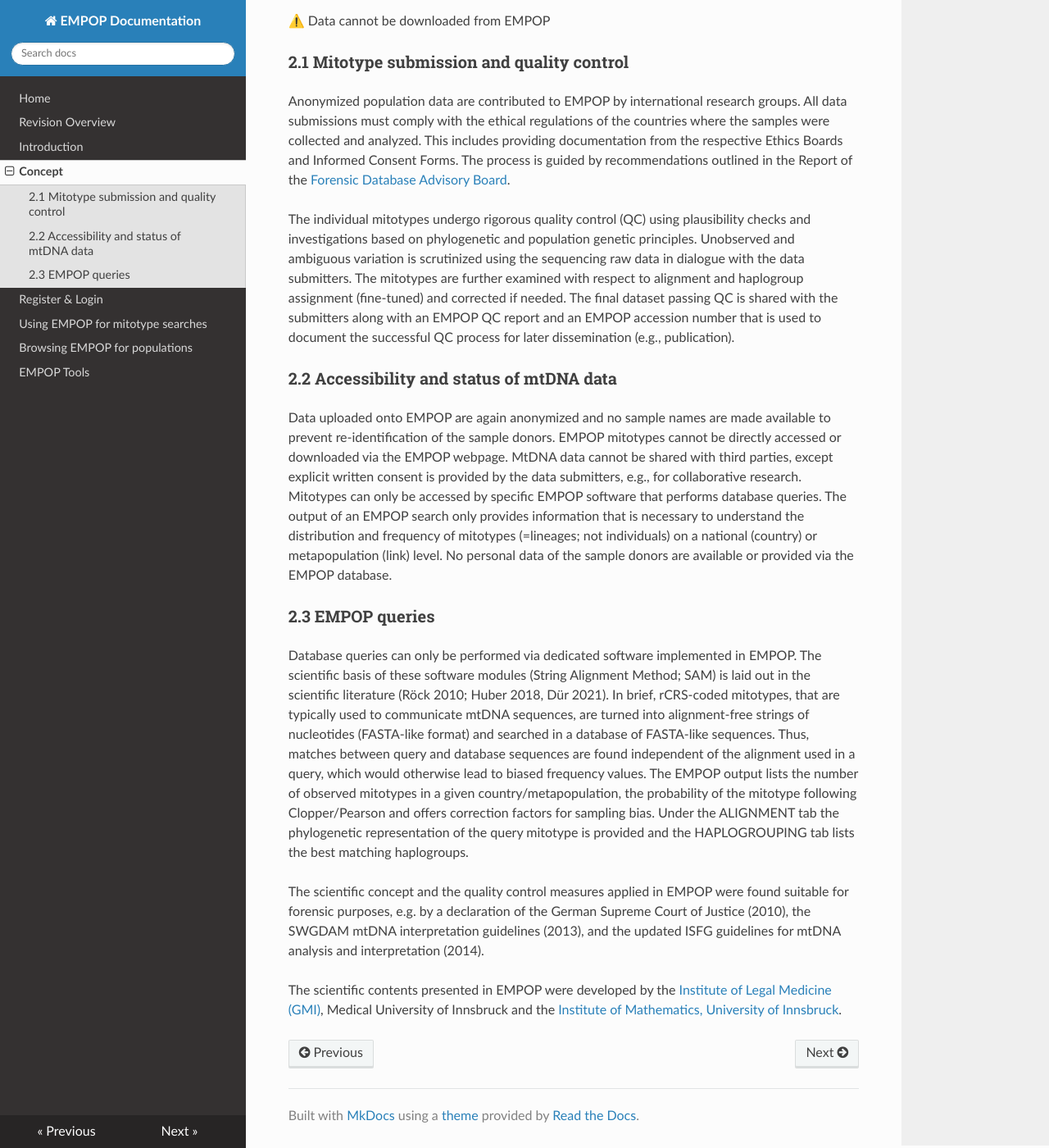
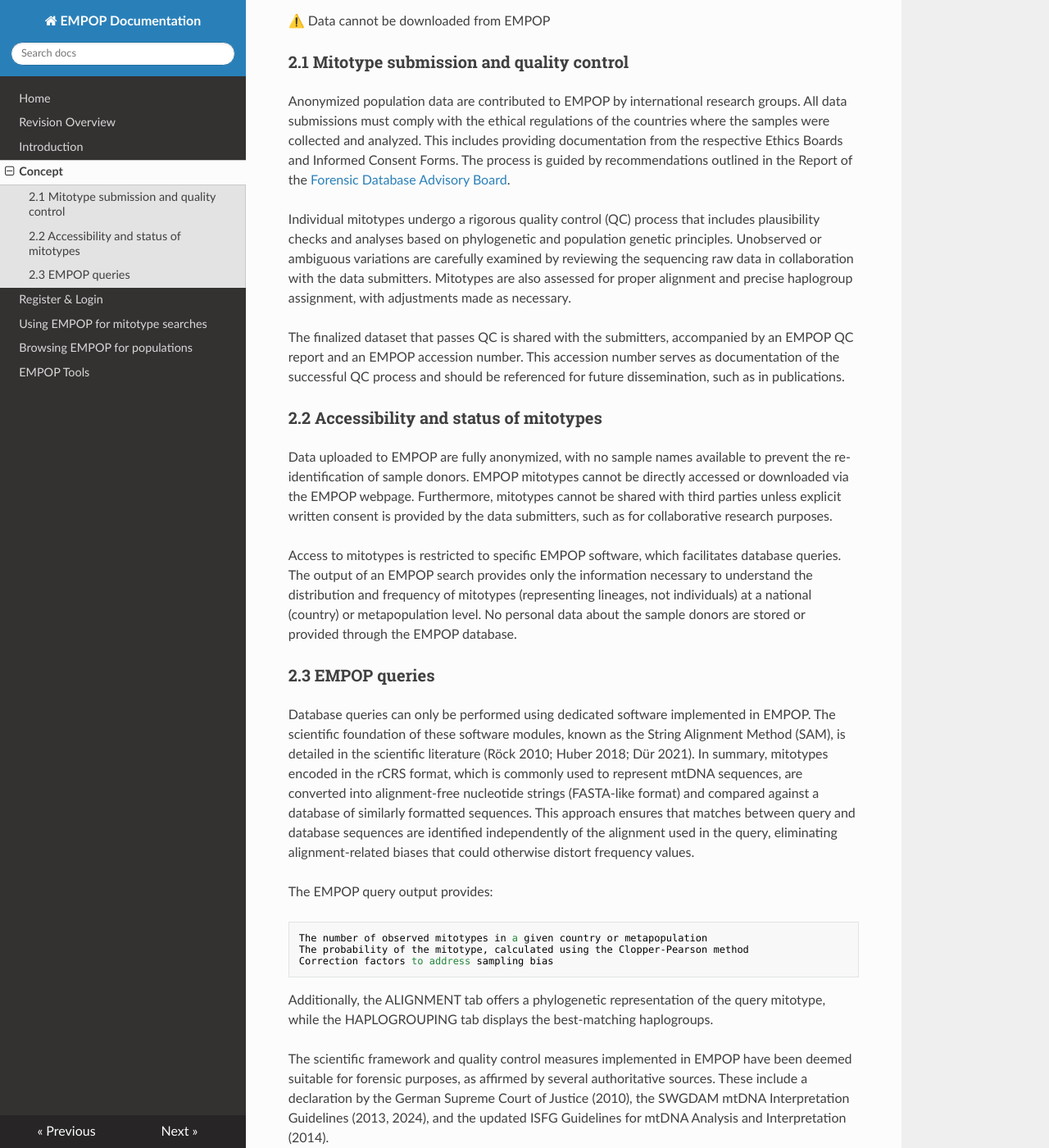
Before and after one commit to gmitirol/empop-use, an MkDocs documentation site: the page built from docs/concept.md, in a window 1280 px wide and 1400 px high, scrolled down 477 px. Shown: the whole window at 82% size. Built offline with MkDocs 1.6.1, drawn with Linux system fonts in a browser that asks for light colours; nearby versions of some CDN libraries.

Commit message:
Update concept.md

```diff
--- a/docs/concept.md
+++ b/docs/concept.md
@@ -19,16 +19,27 @@
 ### 2.1	 Mitotype submission and quality control
 Anonymized population data are contributed to EMPOP by international research groups. All data submissions must comply with the ethical regulations of the countries where the samples were collected and analyzed. This includes providing documentation from the respective Ethics Boards and Informed Consent Forms. The process is guided by recommendations outlined in the Report of the [Forensic Database Advisory Board](https://doi.org/10.1016/j.fsigen.2024.103053).
 
-The individual mitotypes undergo rigorous quality control (QC) using plausibility checks and investigations based on phylogenetic and population genetic principles. Unobserved and ambiguous variation is scrutinized using the sequencing raw data in dialogue with the data submitters. The mitotypes are further examined with respect to alignment and haplogroup assignment (fine-tuned) and corrected if needed. The final dataset passing QC is shared with the submitters along with an EMPOP QC report and an EMPOP accession number that is used to document the successful QC process for later dissemination (e.g., publication).
+Individual mitotypes undergo a rigorous quality control (QC) process that includes plausibility checks and analyses based on phylogenetic and population genetic principles. Unobserved or ambiguous variations are carefully examined by reviewing the sequencing raw data in collaboration with the data submitters. Mitotypes are also assessed for proper alignment and precise haplogroup assignment, with adjustments made as necessary.
 
-### 2.2	 Accessibility and status of mtDNA data
-Data uploaded onto EMPOP are again anonymized and no sample names are made available to prevent re-identification of the sample donors. EMPOP mitotypes cannot be directly accessed or downloaded via the EMPOP webpage. MtDNA data cannot be shared with third parties, except explicit written consent is provided by the data submitters, e.g., for collaborative research. Mitotypes can only be accessed by specific EMPOP software that performs database queries. The output of an EMPOP search only provides information that is necessary to understand the distribution and frequency of mitotypes (=lineages; not individuals) on a national (country) or metapopulation (link) level. No personal data of the sample donors are available or provided via the EMPOP database.
+The finalized dataset that passes QC is shared with the submitters, accompanied by an EMPOP QC report and an EMPOP accession number. This accession number serves as documentation of the successful QC process and should be referenced for future dissemination, such as in publications.
+
+### 2.2	 Accessibility and status of mitotypes
+Data uploaded to EMPOP are fully anonymized, with no sample names available to prevent the re-identification of sample donors. EMPOP mitotypes cannot be directly accessed or downloaded via the EMPOP webpage. Furthermore, mitotypes cannot be shared with third parties unless explicit written consent is provided by the data submitters, such as for collaborative research purposes.
+
+Access to mitotypes is restricted to specific EMPOP software, which facilitates database queries. The output of an EMPOP search provides only the information necessary to understand the distribution and frequency of mitotypes (representing lineages, not individuals) at a national (country) or metapopulation level. No personal data about the sample donors are stored or provided through the EMPOP database.
 
 ### 2.3	 EMPOP queries
-Database queries can only be performed via dedicated software implemented in EMPOP. The scientific basis of these software modules (String Alignment Method; SAM) is laid out in the scientific literature (Röck 2010; Huber 2018, Dür 2021). In brief, rCRS-coded mitotypes, that are typically used to communicate mtDNA sequences, are turned into alignment-free strings of nucleotides (FASTA-like format) and searched in a database of FASTA-like sequences. Thus, matches between query and database sequences are found independent of the alignment used in a query, which would otherwise lead to biased frequency values. The EMPOP output lists the number of observed mitotypes in a given country/metapopulation, the probability of the mitotype following Clopper/Pearson and offers correction factors for sampling bias.
-Under the ALIGNMENT tab the phylogenetic representation of the query mitotype is provided and the HAPLOGROUPING tab lists the best matching haplogroups.
+Database queries can only be performed using dedicated software implemented in EMPOP. The scientific foundation of these software modules, known as the String Alignment Method (SAM), is detailed in the scientific literature (Röck 2010; Huber 2018; Dür 2021). In summary, mitotypes encoded in the rCRS format, which is commonly used to represent mtDNA sequences, are converted into alignment-free nucleotide strings (FASTA-like format) and compared against a database of similarly formatted sequences. This approach ensures that matches between query and database sequences are identified independently of the alignment used in the query, eliminating alignment-related biases that could otherwise distort frequency values.
 
-The scientific concept and the quality control measures applied in EMPOP were found suitable for forensic purposes, e.g. by a declaration of the German Supreme Court of Justice (2010), the SWGDAM mtDNA interpretation guidelines (2013), and the updated ISFG guidelines for mtDNA analysis and interpretation (2014).
+The EMPOP query output provides:
+
+    The number of observed mitotypes in a given country or metapopulation
+    The probability of the mitotype, calculated using the Clopper-Pearson method
+    Correction factors to address sampling bias
+
+Additionally, the ALIGNMENT tab offers a phylogenetic representation of the query mitotype, while the HAPLOGROUPING tab displays the best-matching haplogroups.
+
+The scientific framework and quality control measures implemented in EMPOP have been deemed suitable for forensic purposes, as affirmed by several authoritative sources. These include a declaration by the German Supreme Court of Justice (2010), the SWGDAM mtDNA Interpretation Guidelines (2013, 2024), and the updated ISFG Guidelines for mtDNA Analysis and Interpretation (2014).
 
 
 The scientific contents presented in EMPOP were developed by the
```
